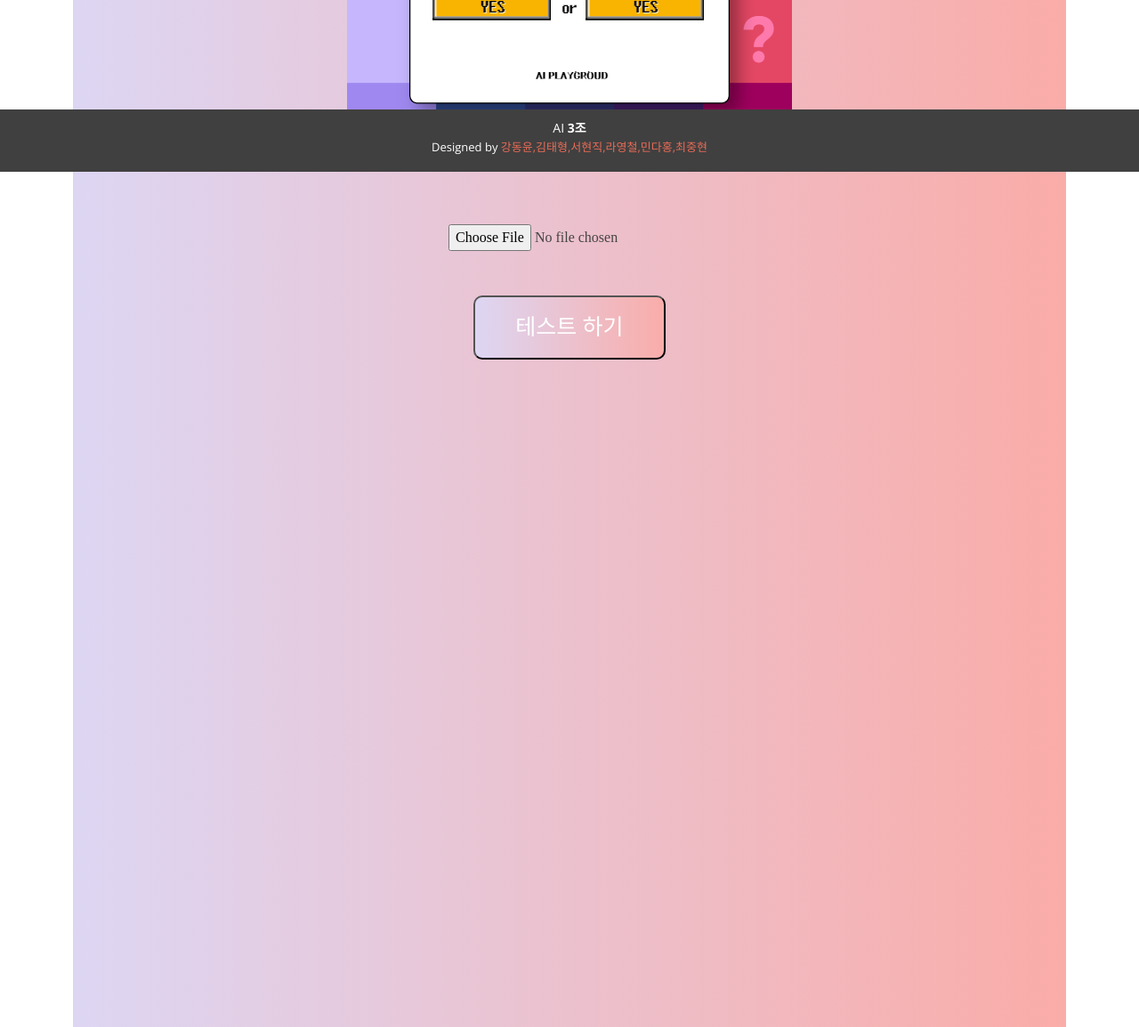
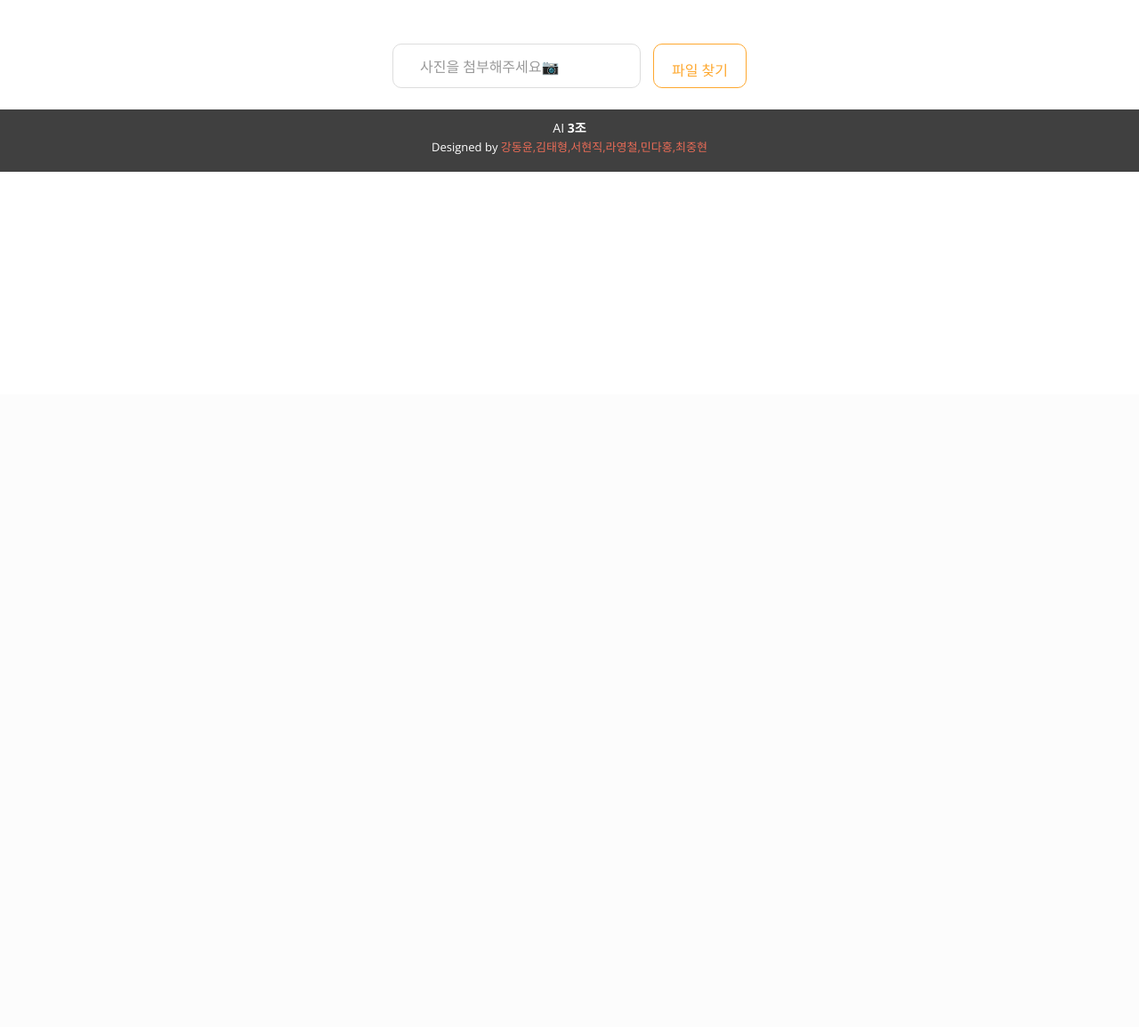
Before and after one commit to AIVLE-School-first-Big-Project/AI_PLAYGROUND, a Django app: page /pcolor/ in a window 1280 px wide. Shown: the part 607-1761 px from the top of the page at 89% size. After the commit the page ends 800 px from the top, so only its background shows below. Run offline with Django 4.2, Linux system fonts and the light colour scheme; parts of the project's set-up code (start-up, migrations or seed data) failed here and were passed over; some libraries are stand-ins or nearby versions; some web fonts are replaced.

Commit message:
220429 phome css 수정

```diff
--- a/play_django/pcolor/forms.py
+++ b/play_django/pcolor/forms.py
@@ -12,8 +12,7 @@ class pcimgUploadForm(ModelForm):
 class pcresultForm(ModelForm):
     class Meta:
         model=pcsave
-        fields=['pcolorname','resultimage']
+        fields=['pcolor']
         labels = {
-            'pcolorname':'퍼스널컬러',
-            'resultimage':'결과이미지'
-        }
+            'pcolor':'퍼스널컬러',
+       }
--- a/play_django/pcolor/models.py
+++ b/play_django/pcolor/models.py
@@ -2,16 +2,8 @@ from django.db import models
 from member.models import User
 
 class pcimgUpload(models.Model):
-    user_id = models.ForeignKey(
-    User, on_delete = models.SET_NULL, null=True, db_column = 'user_id')
-    date = models.DateTimeField(auto_now_add=True)
     image = models.ImageField(upload_to='pcolor/')
 
 
 class pcsave(models.Model):
-    pcolorname = models.CharField(max_length=50)
-    resultimage= models.ImageField(upload_to='pcolor/result/')
-    class Meta:
-        db_table = 'pcsave'
-        app_label = 'pcsave'
-        managed = False
+    pcolor = models.CharField(max_length=50)
--- a/play_django/pcolor/templates/pcolor/phome.html
+++ b/play_django/pcolor/templates/pcolor/phome.html
@@ -3,14 +3,11 @@
 {% load bootstrap4 %}
 {% block content %}
 
-<!-- bcolor  연보라 or 그라 -->
-<!-- D9D7F1 연보라 -->
-<!--그라 background: linear-gradient(to right, #ddd6f3, #faaca8); -->
 <style>
  .containerbox {
-  background: linear-gradient(to right, #ddd6f3, #faaca8);
-  padding-bottom: 700px;
-    text-align: center;
+  background-color: white;
+  padding-bottom: 250px;
+  text-align: center;
  }
 
  @font-face {
@@ -34,15 +31,33 @@
  }
  #form{
    padding-top: 30px;
-  display: inline-block;
-    font-family: 'GangwonEdu_OTFBoldA';
-    text-align:center
+   font-family: 'GangwonEdu_OTFBoldA';
+   text-align:center
  }
  img {
- height: 50%;
- width: 50%;
+ height: 40%;
+ width: 40%;
  object-fit: scale-down;
+  border-radius: 8%;
 }
+
+#pcform{
+
+margin-top: 20px;
+}
+
+#pcimg{
+    display: inline-block;
+    height: 40px;
+    padding: 0 10px;
+    vertical-align: middle;
+    border: 1px solid #dddddd;
+    width: 78%;
+    color: #999999;
+}
+
+
+
 
 .swal-text{
 
@@ -54,52 +69,129 @@ font-size:30px
 
 .swal-button{
 color: white;
-background-color: #ddd6f3;
+background-color: #FFAB73;
 
 }
 .swal-footer {
   text-align: center;
 }
 
+button.swal-button.swal-button--confirm:hover{
+
+  background-color: #FEA82F;
+}
+
+button.swal-button.swal-button--confirm:focus{
+    outline: none;
+}
+
+
+#form .upload-name {
+    display: inline-block;
+    height: 50px;
+    padding: 0 30px;
+    vertical-align: middle;
+    border: 1px solid #dddddd;
+    width: 25%;
+    color: #999999;
+    border-radius: 10px;
+}
+
+input:focus {outline:2px solid #FEA82F;}
+
+#form label {
+    display: inline-block;
+    padding: 18px 20px 0px 20px;
+    /* color: #fff; */
+    vertical-align: middle;
+    /* background-color: #FEA82F; */
+    background-color: #fff;
+    color: #FEA82F;
+    cursor: pointer;
+    height: 50px;
+    margin-left: 10px;
+    border-radius: 10px;
+    border: solid 1px #FEA82F;
+
+}
+
+#form label:hover{
+  background-color: #FEA82F;
+  color: #fff;
 
 
 
- .btn-grad {background-image: linear-gradient(to right, #ddd6f3 0%, #faaca8  51%)}
+}
+#form input[type="file"] {
+    position: absolute;
+    width: 0;
+    height: 0;
+    padding: 0;
+    overflow: hidden;
+    border: 0;
+}
+
+
+#form button[type="submit"] {
+    display: block;
+    margin: 0 auto;
+    margin-top: 40px;
+}
+
 .btn-grad {
   margin: 50px;
-  padding: 15px 45px;
+  padding: 5px 45px;
   text-align: center;
   text-transform: uppercase;
   transition: 0.5s;
   background-size: 200% auto;
-  color: white;
+  background-color: white;
+  color: #FEA82F;
   border-radius: 10px;
   display: block;
   font-size:25px;
+  padding-top: 10px;
+  border-style: none;
+  border: solid 1px #FEA82F;
 
   }
 
   .btn-grad:hover {
   background-position: right center; /* change the direction of the change here */
   color: #fff;
+  background-color: #FEA82F;
   text-decoration: none;
   }
+
+
+ .changed{
+
+  color: orange;
+ }
+
+
+
+
 
 </style>
 <div class="container" id="b">
   <div class="containerbox">
     <div class="imgbox">
-          <img src="{%static 'pcolor/imgs/test2.jpg' %}">
+          <img src="{%static 'pcolor/imgs/test3.jpg' %}">
     </div>
       <div>
       </div>
     <div id="form">
       <form action="{% url 'pcolor:pcimgupload' %}" method="POST" enctype="multipart/form-data" id="pcform">
         {% csrf_token %}
-      <input type="file" name="image" id="pcimg" accept=".png,.jpg" onchange="checkFile(this)">
-        <button class="btn-grad" type="submit" value="Submit" id="submit"  data-toggle="modal" data-target="#exampleModal"  >테스트 하기 </button>
+
+        <input class="upload-name" value="사진을 첨부해주세요📷" placeholder="사진을 첨부해주세요📷"> <label for="pcimg">파일 찾기</label> <input type="file" name="image" id="pcimg" accept=".png,.jpg" onchange="checkFile(this)">
+
+        <button class="btn-grad" type="submit" value="Submit" id="submit">테스트 하기 </button>
     </form>
     </div>
+
+
    </div>
   </div>
 </div>
@@ -107,8 +199,16 @@ background-color: #ddd6f3;
 
 
 <script src="https://unpkg.com/sweetalert/dist/sweetalert.min.js"></script>
+<script src="https://code.jquery.com/jquery-1.12.4.min.js"></script>
 <script>
+$("#pcimg").on('change',function(){
+  var fileName = $("#pcimg").val();
+  var name=fileName.substring(fileName.lastIndexOf('\\') + 1);
+  $(".upload-name").val(name);
+  $(".upload-name").css('color','orange');
 
+
+});
 
 function checkFile(f){
 var file = f.files;
@@ -123,15 +223,10 @@ document.getElementById("submit").onclick = function(e) {
     e.preventDefault();
 
   swal({
-  text: "사진을 첨부해주세요 👻"
+  text: "사진을 첨부해주세요📸"
 })
  }
-
 }
-
-
-</script>
-
 
 </script>
 
--- a/play_django/pcolor/urls.py
+++ b/play_django/pcolor/urls.py
@@ -8,7 +8,6 @@ from django.conf.urls.static import static
 app_name = 'pcolor'
 urlpatterns = [
     path('', views.fileUpload , name='pcimgupload'),
-    path('save/', views.save, name="save"),
 
     # path('pcresult/', views.pcresult, name='pcresult'),
 ]
--- a/play_django/pcolor/views.py
+++ b/play_django/pcolor/views.py
@@ -4,8 +4,8 @@ import requests
 import json
 from django.http import HttpResponse,JsonResponse
 from .forms import pcimgUploadForm
-from .models import pcimgUpload,pcsave
-from member.models import User
+from .models import pcimgUpload
+
 
 def fileUpload(request):
     if request.method == 'POST':
@@ -29,20 +29,3 @@ def fileUpload(request):
             'fileuploadForm': form,
         }
     return render(request, 'pcolor/phome.html', context)
-
-def save(request):
-    if request.is_ajax():
-        user_id = request.GET['user_id']
-        if not request.user.is_authenticated:
-            message = "로그인이 필요합니다"
-            context = {"message":message}
-            return HttpResponse(json.dumps(context), content_type='application/json')
-        user = request.user
-        if pcsave.save.filter(id = User.user_id).exists():
-           pcsave.save.remove(user)
-           message = "저장 취소"
-        else:
-            pcsave.save(user_id)
-            message = "저장" #화면에 띄울 메세지
-        context = {"message":message}
-        return HttpResponse(json.dumps(context), content_type='application/json')
```
Also changed, not shown: play_django/pcolor/templates/pcolor/result.html (+22 -35 lines), play_django/pcolor/migrations/0001_initial.py.
